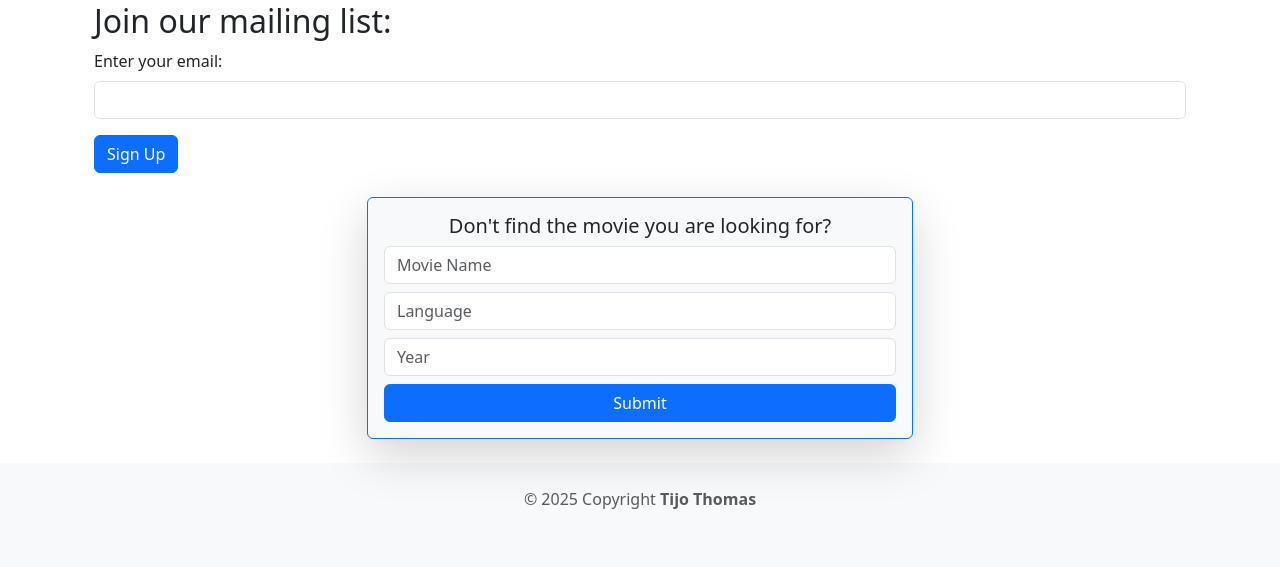
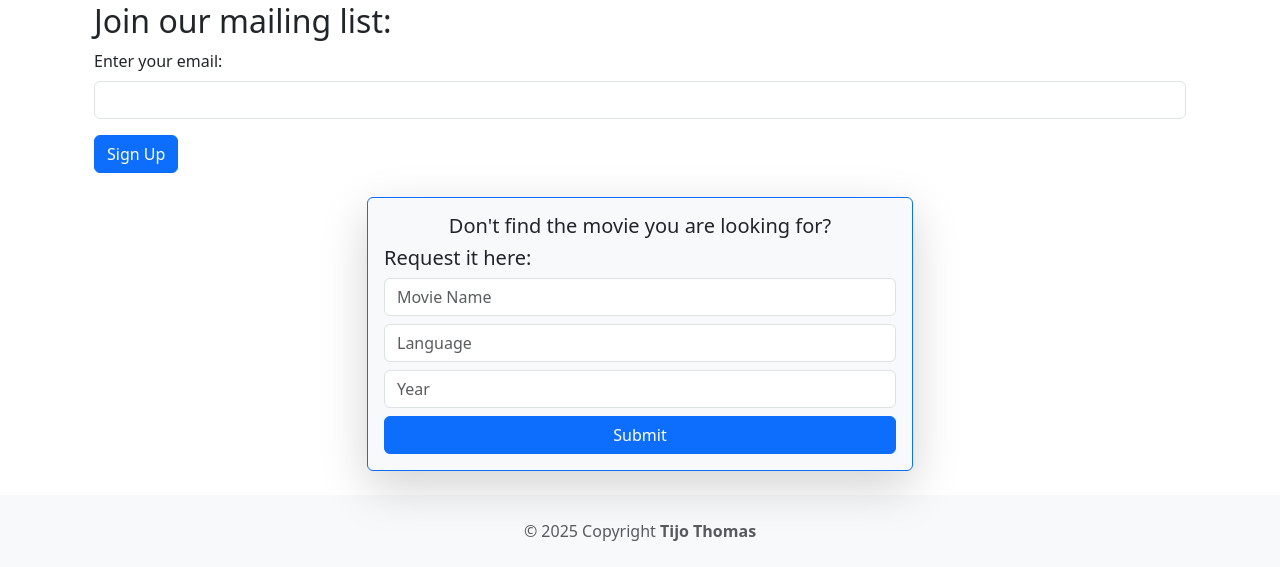
Before and after one commit to Tijo-11/moviereview, a Django app: page /movie/ in a window 1280 px wide. Shown: the part 2747-3314 px from the top of the page. Before the commit the page ends 3256 px from the top, so only its background shows below. Run offline with Django 5.2, Linux system fonts and the light colour scheme; data comes from the database, SQL or seed files in the repository.

Commit message:
Small change

```diff
--- a/movie/templates/home.html
+++ b/movie/templates/home.html
@@ -86,6 +86,7 @@
     <div class="mt-4 d-flex justify-content-center">
       <div class="card border-primary shadow-lg bg-light p-3 w-50 w-sm-100">
         <h5 class="text-center">Don't find the movie you are looking for?</h5>
+        <h5>Request it here:</h5>
         {% if message %}
         <div id="alertMessage" class="alert alert-info alert-dismissible fade show text-center" role="alert">
           {{ message }}
```
